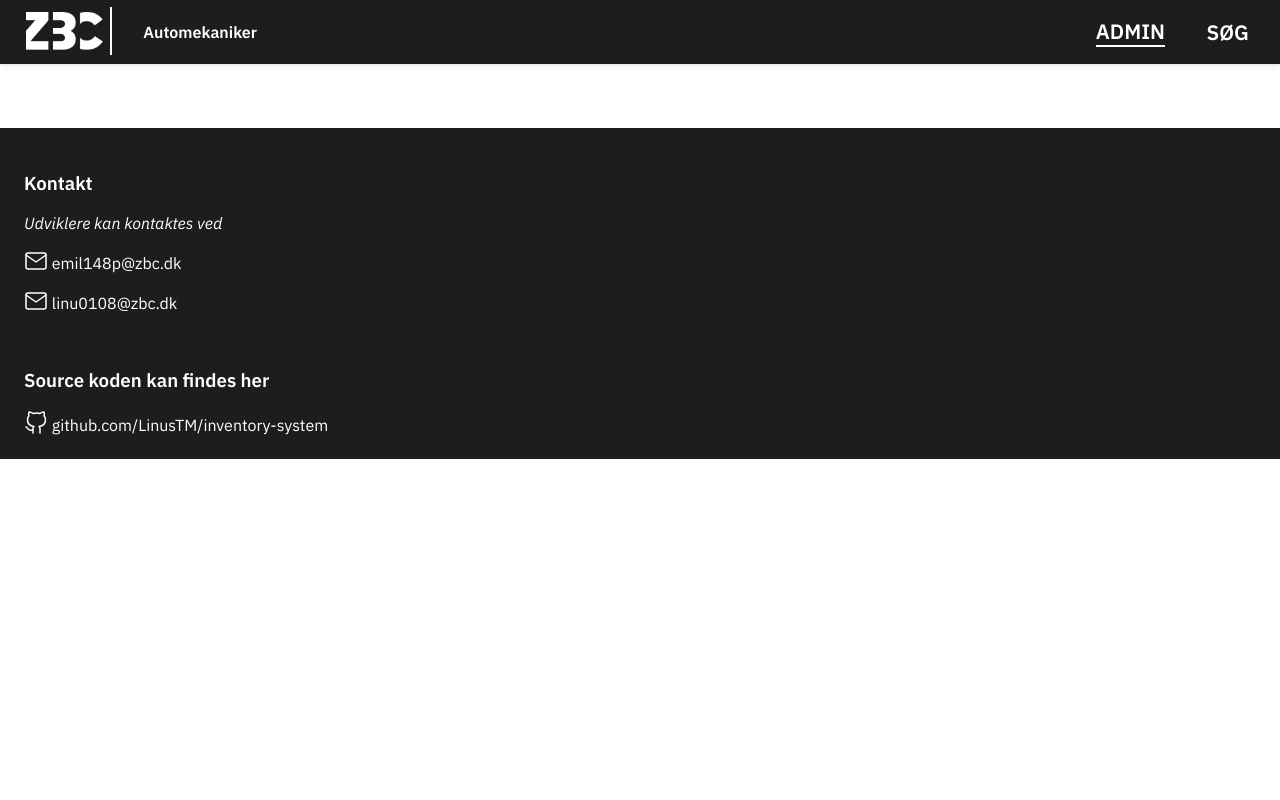
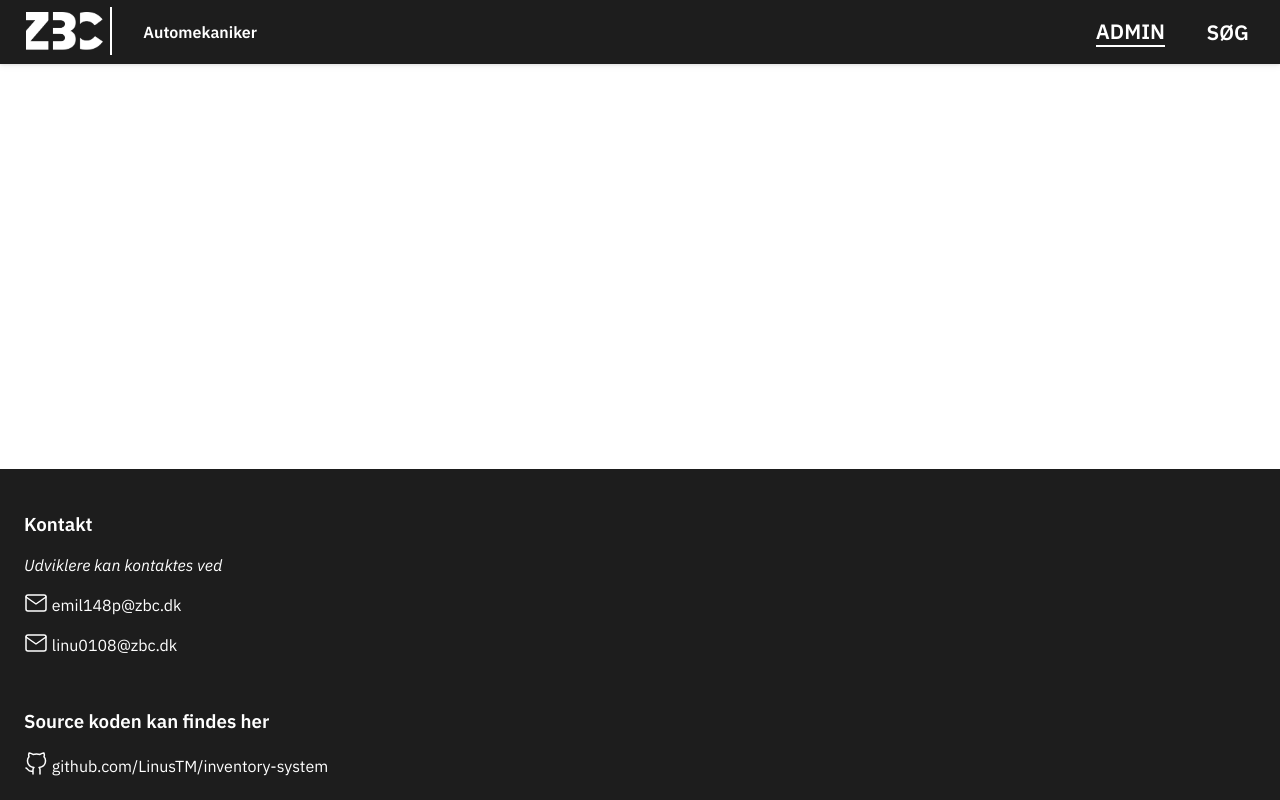
Before and after one commit to LinusTM/inventory-system, a SvelteKit app in the folder frontend/: page /admin in a window 1280 px wide. Built offline with nearby package versions, Linux system fonts and the light colour scheme.

Commit message:
Woops, forgot some code from last commit.

```diff
--- a/frontend/src/routes/+layout.svelte
+++ b/frontend/src/routes/+layout.svelte
@@ -32,6 +32,7 @@
 <svelte:window bind:innerWidth />
 
 <!-- Navigation bar -->
+<div id="container">
 	<NavBar />
 
 	<!-- Page content -->
@@ -63,8 +64,16 @@
 			github.com/LinusTM/inventory-system
 		</a>
 	</footer>
+</div>
 
 <style lang="scss">
+	/* CONTAINER */
+	#container {
+		display: flex;
+		flex-direction: column;
+		min-height: 100vh;
+	}
+
 	/* CONTENT */
 	#content {
 		margin: 4rem 2rem 2rem 2rem;
@@ -73,6 +82,7 @@
 		background-color: var(--background);
 		color: var(--text);
 		border-radius: 3px;
+		flex: 1;
 	}
 
 	/* FOOTER */
```
Lines whose indentation alone changed are shown as unchanged.
